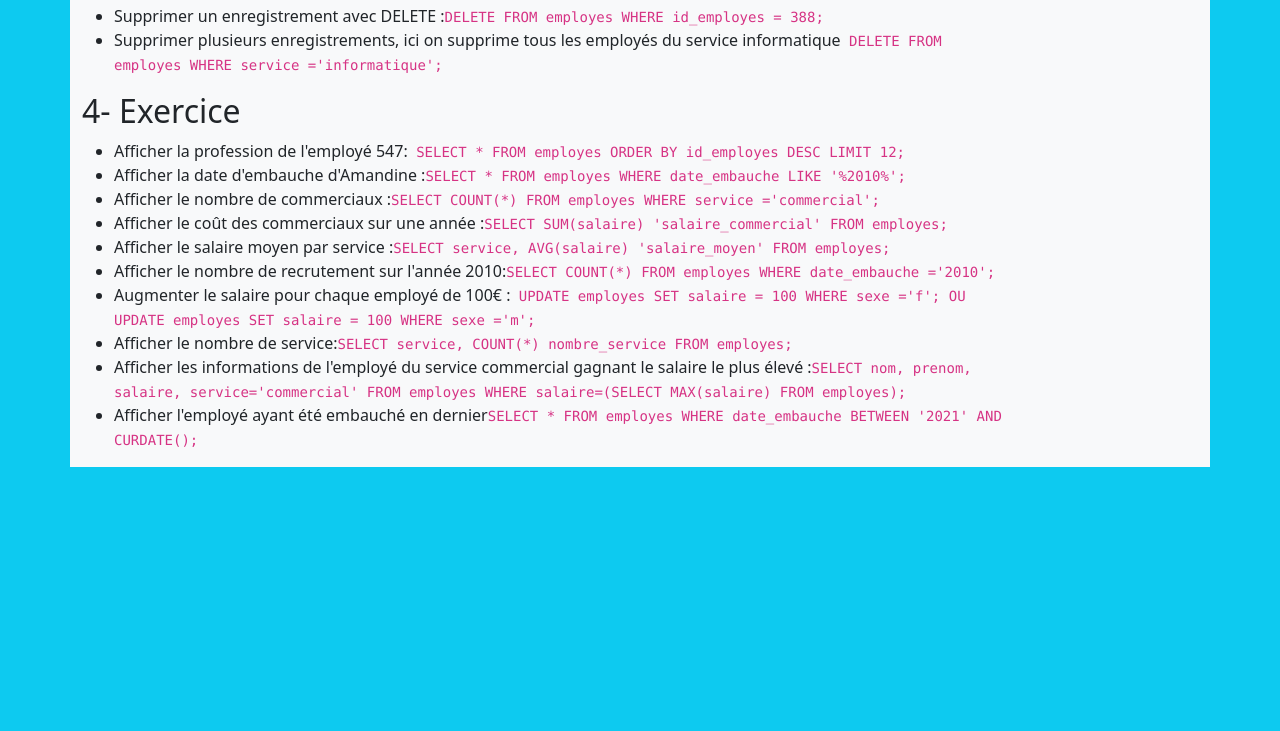
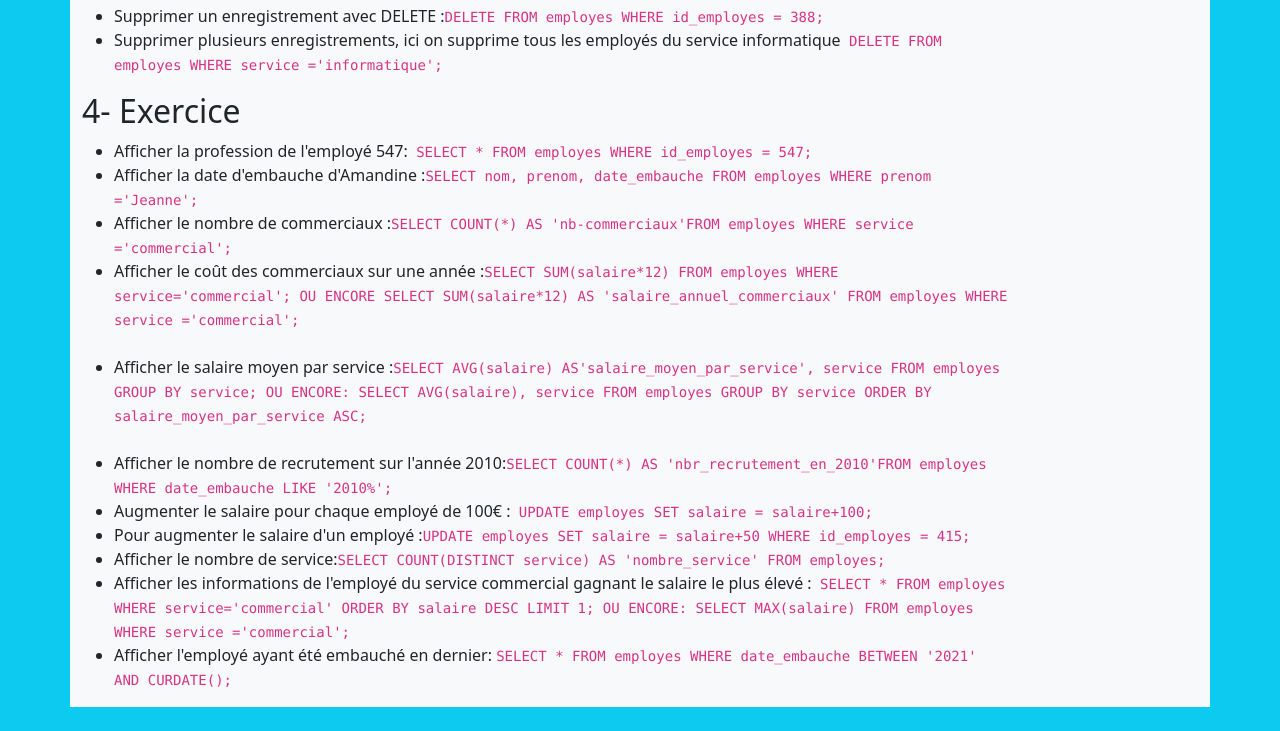
Before and after one commit to 1Mirl/coursMyQSL, a plain HTML site: page 02_requete.html in a window 1280 px wide. Shown: the part 693-1424 px from the top of the page. Before the commit the page ends 1184 px from the top, so only its background shows below. Drawn offline with nearby package versions, Linux system fonts and the light colour scheme.

Commit message:
maj cours
suite cours

```diff
--- a/02_requete.html
+++ b/02_requete.html
@@ -64,16 +64,18 @@
             <h2>4- Exercice</h2>
             <div class="col-md-10">
                 <ul>
-                    <li>Afficher la profession de l'employé 547:<code> SELECT * FROM employes ORDER BY id_employes DESC LIMIT 12;</code></li>
-                    <li>Afficher la date d'embauche d'Amandine :<code>SELECT * FROM employes WHERE date_embauche LIKE '%2010%';</code></li>
-                    <li>Afficher le nombre de commerciaux :<code>SELECT COUNT(*) FROM employes WHERE service ='commercial';</code></li>
-                    <li>Afficher le coût des commerciaux sur  une année :<code>SELECT SUM(salaire) 'salaire_commercial' FROM employes;</code></li>
-                    <li>Afficher le salaire moyen par service :<code>SELECT service, AVG(salaire) 'salaire_moyen' FROM employes;</code></li>
-                    <li>Afficher le nombre de recrutement sur l'année 2010:<code>SELECT COUNT(*) FROM employes WHERE date_embauche ='2010';</code></li>
-                    <li>Augmenter le salaire pour chaque employé de 100€ :<code> UPDATE employes SET salaire = 100 WHERE sexe ='f'; OU  UPDATE employes SET salaire = 100 WHERE sexe ='m';</code></li>
-                    <li>Afficher le nombre de service:<code>SELECT service, COUNT(*) nombre_service FROM employes;</code></li>
-                    <li>Afficher les informations de l'employé du service commercial gagnant le salaire le plus élevé :<code>SELECT nom, prenom, salaire, service='commercial' FROM employes WHERE salaire=(SELECT MAX(salaire) FROM employes);</code></li>
-                    <li>Afficher l'employé ayant été embauché en dernier<code>SELECT * FROM employes WHERE date_embauche BETWEEN '2021' AND CURDATE();</code></li>
+                    <li>Afficher la profession de l'employé 547:<code> SELECT * FROM employes WHERE id_employes = 547;</code></li>
+                    <li>Afficher la date d'embauche d'Amandine :<code>SELECT nom, prenom, date_embauche FROM employes WHERE prenom ='Jeanne';</code></li>
+                    <li>Afficher le nombre de commerciaux :<code>SELECT COUNT(*) AS 'nb-commerciaux'FROM employes WHERE service ='commercial';</code></li>
+                    <li>Afficher le coût des commerciaux sur  une année :<code>SELECT SUM(salaire*12) FROM employes WHERE service='commercial'; OU ENCORE SELECT SUM(salaire*12) AS 'salaire_annuel_commerciaux' FROM employes WHERE service ='commercial';</code></li><br>
+                    <li>Afficher le salaire moyen par service :<code>SELECT AVG(salaire) AS'salaire_moyen_par_service', service FROM employes GROUP BY service; OU ENCORE: SELECT AVG(salaire), service FROM employes GROUP BY service ORDER BY salaire_moyen_par_service ASC;</code></li><br>
+                    <li>Afficher le nombre de recrutement sur l'année 2010:<code>SELECT COUNT(*) AS 'nbr_recrutement_en_2010'FROM employes WHERE date_embauche LIKE '2010%';</code></li>
+                    <li>Augmenter le salaire pour chaque employé de 100€ :<code> UPDATE employes SET salaire = salaire+100;</code></li>
+                    <li>Pour augmenter le salaire d'un employé :<code>UPDATE employes SET salaire = salaire+50 WHERE id_employes = 415;</code></li>
+                    <li>Afficher le nombre de service:<code>SELECT COUNT(DISTINCT service) AS 'nombre_service' FROM employes;</code></li>
+                    <li>Afficher les informations de l'employé du service commercial gagnant le salaire le plus élevé :<code> SELECT * FROM employes WHERE service='commercial' ORDER BY salaire DESC LIMIT 1; OU ENCORE: SELECT MAX(salaire) FROM employes WHERE service ='commercial';</code></li>
+
+                    <li>Afficher l'employé ayant été embauché en dernier: <code>SELECT * FROM employes WHERE date_embauche BETWEEN '2021' AND CURDATE();</code></li>
                 </ul>
             </div>
         </div>
```
